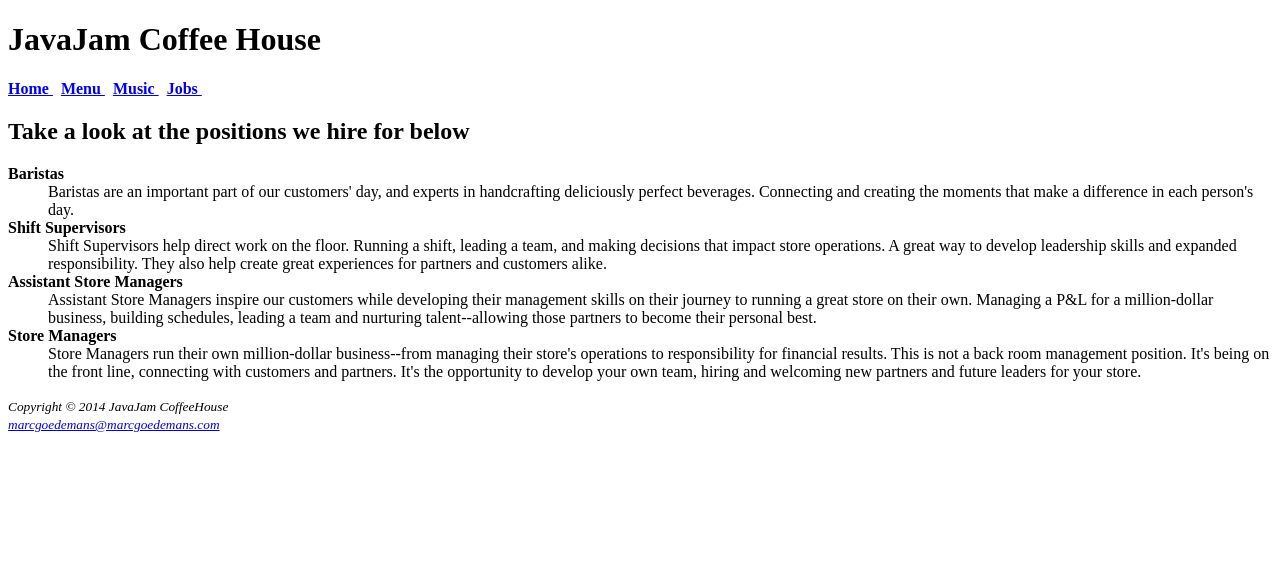
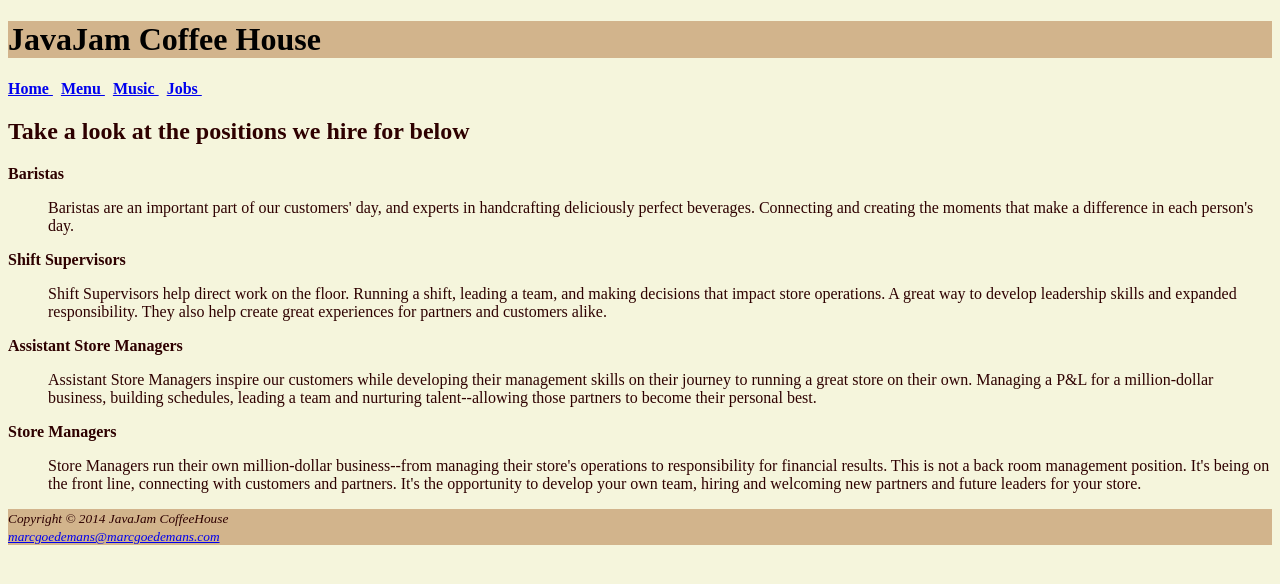
Before and after one commit to MarcGoedemans/JavaJam--MarcGoedemans-, a plain HTML site: page jobs.html in a window 1280 px wide. Drawn offline with Linux system fonts and the light colour scheme.

Commit message:
feat: add color

```diff
--- /dev/null
+++ b/JavaJam.css
@@ -0,0 +1,14 @@
+body {
+  background-color: #F5F5DC;
+  color: #2E0000;
+}
+
+h1 {
+  background-color: #D2B48C;
+  color: #000000;
+}
+
+footer {
+  background-color: #D2B48C;
+  color: #2E0000
+}
--- a/jobs.html
+++ b/jobs.html
@@ -3,6 +3,7 @@
   <head>
     <meta content="text/html; charset=utf-8" />
     <title>JavaJam Coffee House</title>
+    <link rel="stylesheet" href="JavaJam.css">
   </head>
 
   <body>
@@ -23,18 +24,18 @@
     <h2>Take a look at the positions we hire for below</h2>
     <dl>
       <dt><strong>Baristas</strong></dt>
-        <dd>Baristas are an important part of our customers' day, and experts in handcrafting deliciously perfect beverages.
+        <p><dd>Baristas are an important part of our customers' day, and experts in handcrafting deliciously perfect beverages.
           Connecting and creating the moments that make a difference in each person's day.
-      <dt><strong>Shift Supervisors</strong></dt>
-        <dd>Shift Supervisors help direct work on the floor. Running a shift, leading a team, and making decisions that impact store
+      <p><dt><strong>Shift Supervisors</strong></dt>
+        <p><dd>Shift Supervisors help direct work on the floor. Running a shift, leading a team, and making decisions that impact store
           operations. A great way to develop leadership skills and expanded responsibility. They also help create great experiences
           for partners and customers alike.
-      <dt><strong>Assistant Store Managers</strong></dt>
-        <dd>Assistant Store Managers inspire our customers while developing their management skills on their journey to running a
+      <p><dt><strong>Assistant Store Managers</strong></dt>
+        <p><dd>Assistant Store Managers inspire our customers while developing their management skills on their journey to running a
           great store on their own. Managing a P&L for a million-dollar business, building schedules, leading a team and nurturing
           talent--allowing those partners to become their personal best.
-      <dt><strong>Store Managers</strong></dt>
-        <dd>Store Managers run their own million-dollar business--from managing their store's operations to responsibility for
+      <p><dt><strong>Store Managers</strong></dt>
+        <p><dd>Store Managers run their own million-dollar business--from managing their store's operations to responsibility for
           financial results. This is not a back room management position. It's being on the front line, connecting with customers and
           partners. It's the opportunity to develop your own team, hiring and welcoming new partners and future leaders for your
           store.
```
Also changed, not shown: index.html (+1 -0 lines), menu.html (+1 -0 lines), music.html (+1 -0 lines).
